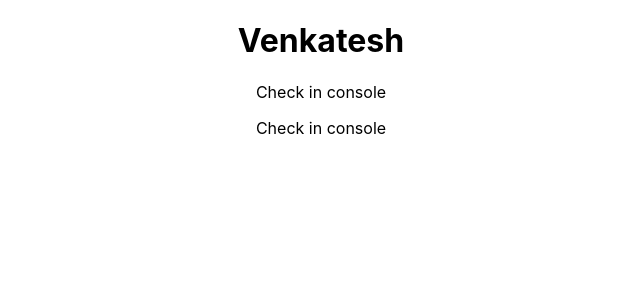
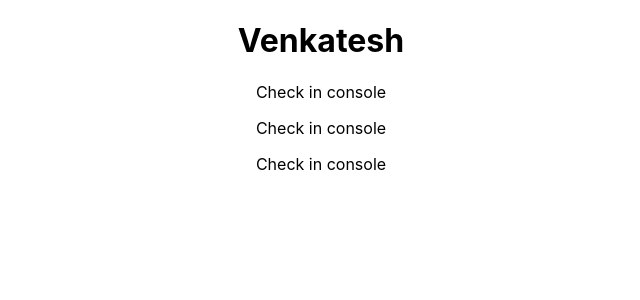
Before and after one commit to venkateswarlu-vallepu/CIAPP, a React (Create React App) app: page / in a window 1280 px wide. Shown: the top 300 px of the page, without its empty margins (319-959 px from the left). Built offline with nearby package versions, Linux system fonts and the light colour scheme.

Commit message:
Added one more paragrah

```diff
--- a/src/App.js
+++ b/src/App.js
@@ -7,6 +7,7 @@ function App() {
      <h1>Venkatesh</h1>
      <p>Check in console</p>
      <p>Check in console</p>
+     <p>Check in console</p>
     </div>
   );
 }
```
